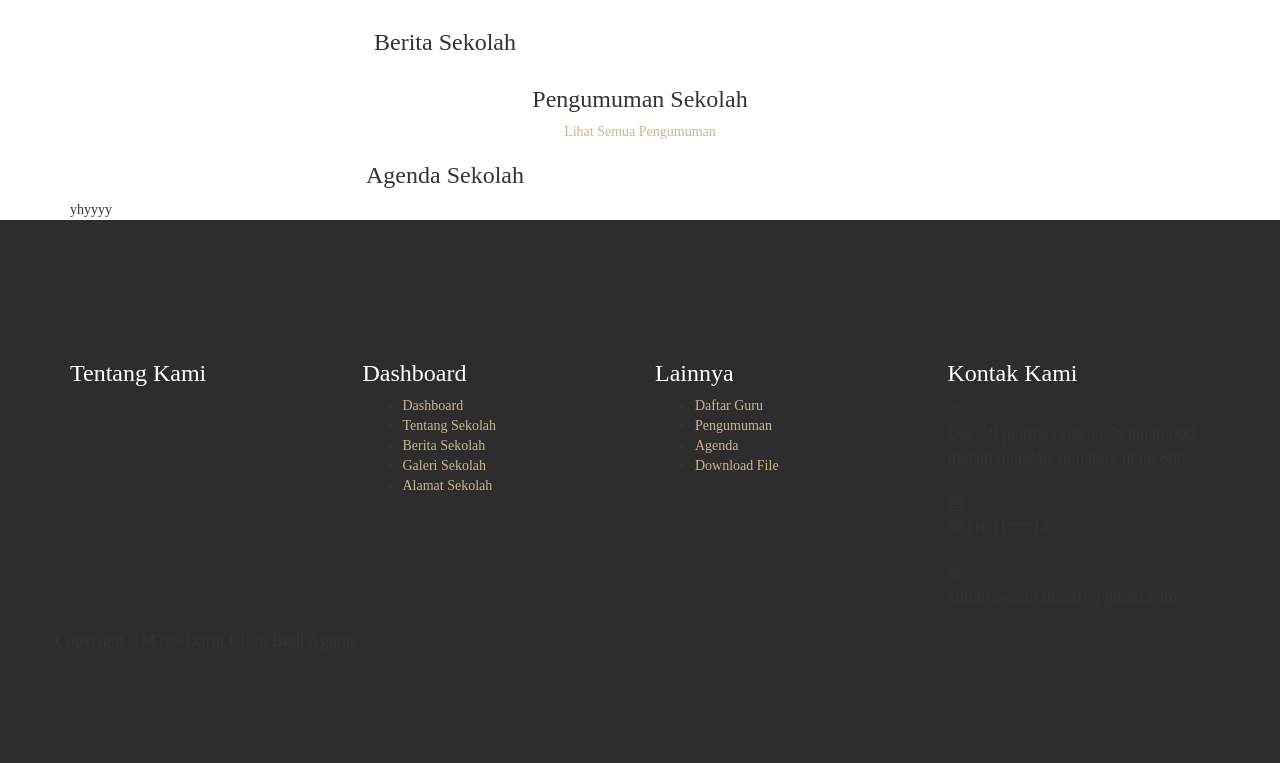
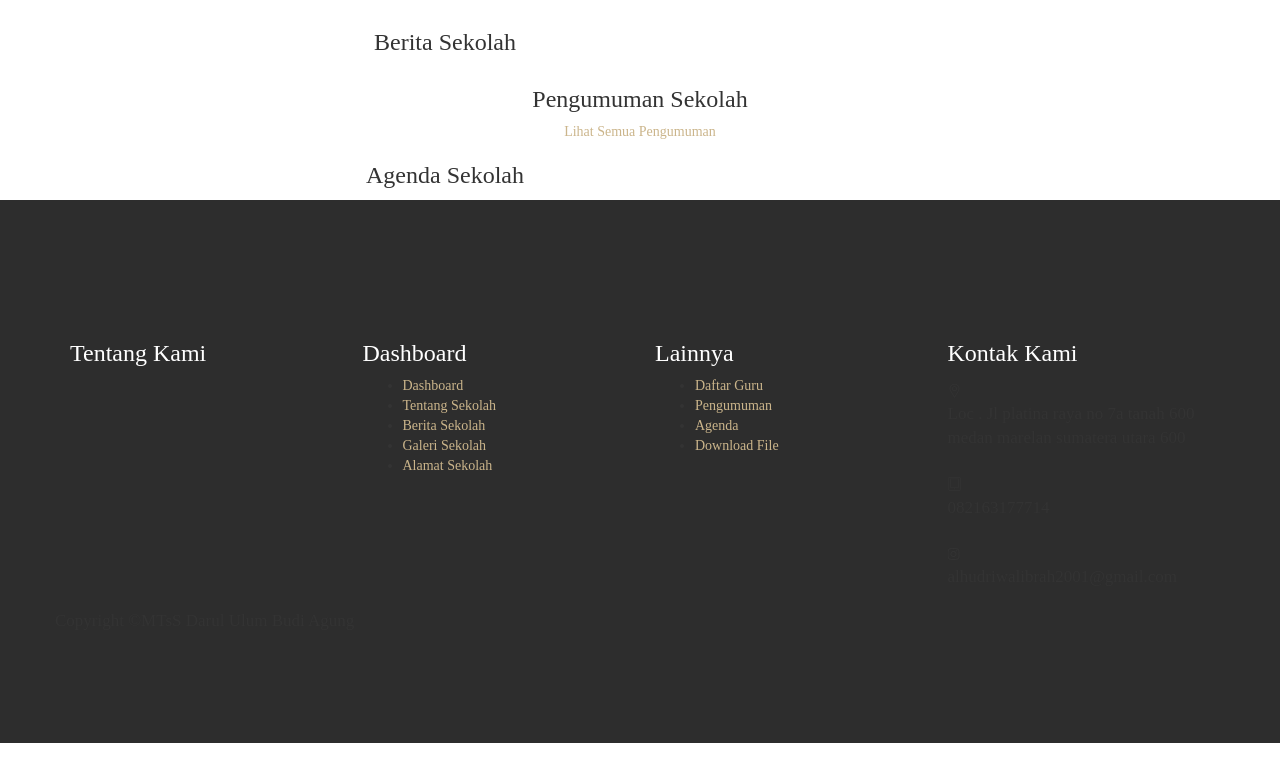
Before and after one commit to WahyuSofianda/sisfosekolah, a CodeIgniter app: page /database/ in a window 1280 px wide. Shown: the part 471-1234 px from the top of the page. Run offline with CodeIgniter, Linux system fonts and the light colour scheme; data that the repository does not hold is empty; some libraries are stand-ins or nearby versions.

Commit message:
Update v_home.php

```diff
--- a/application/views/depan/v_home.php
+++ b/application/views/depan/v_home.php
@@ -157,6 +157,6 @@ function limit_words($string, $word_limit)
                     </div>
                 <?php endforeach; ?>
             </div>
-        </div>yhyyyy
+        </div>
     </div>
 </div>
```
